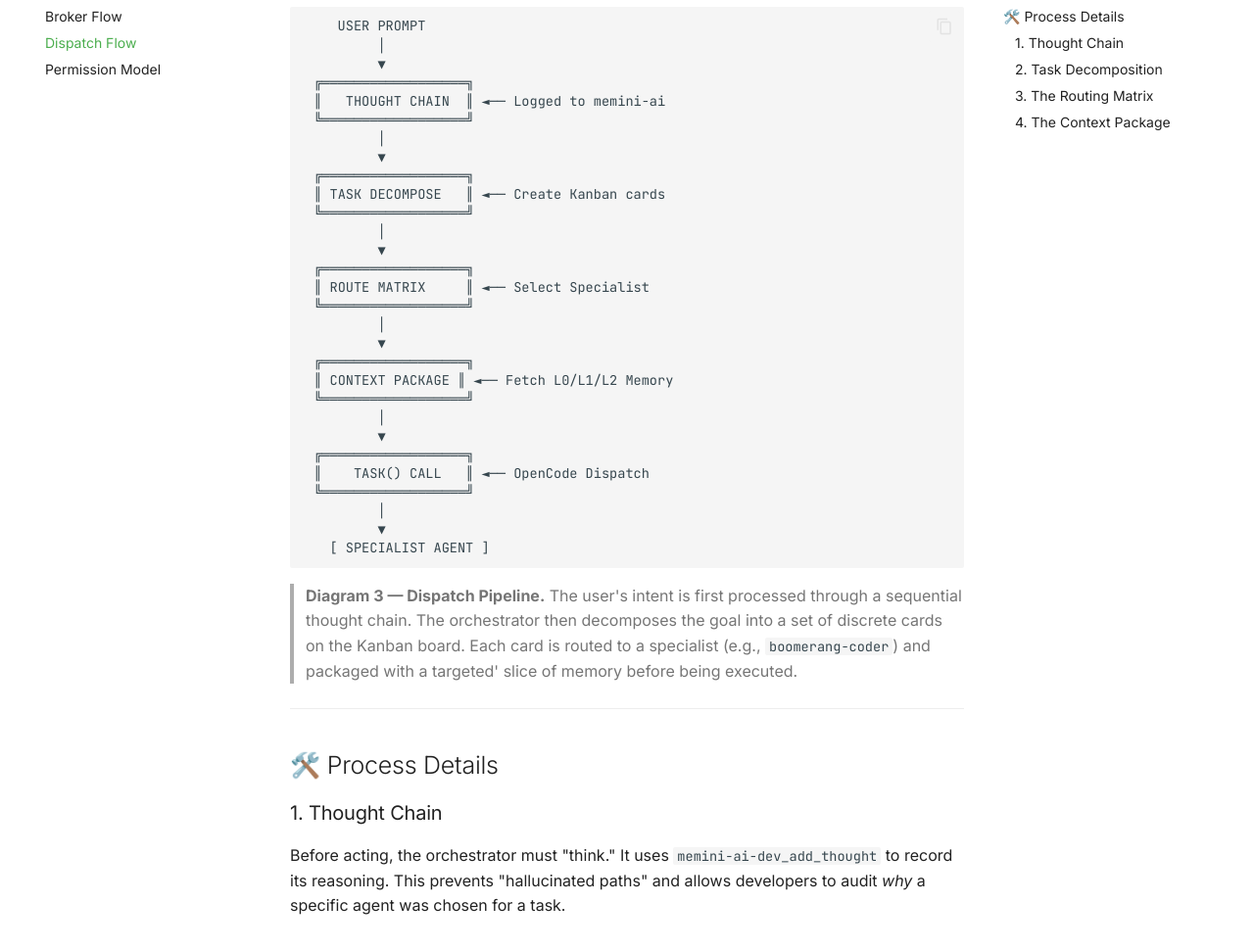
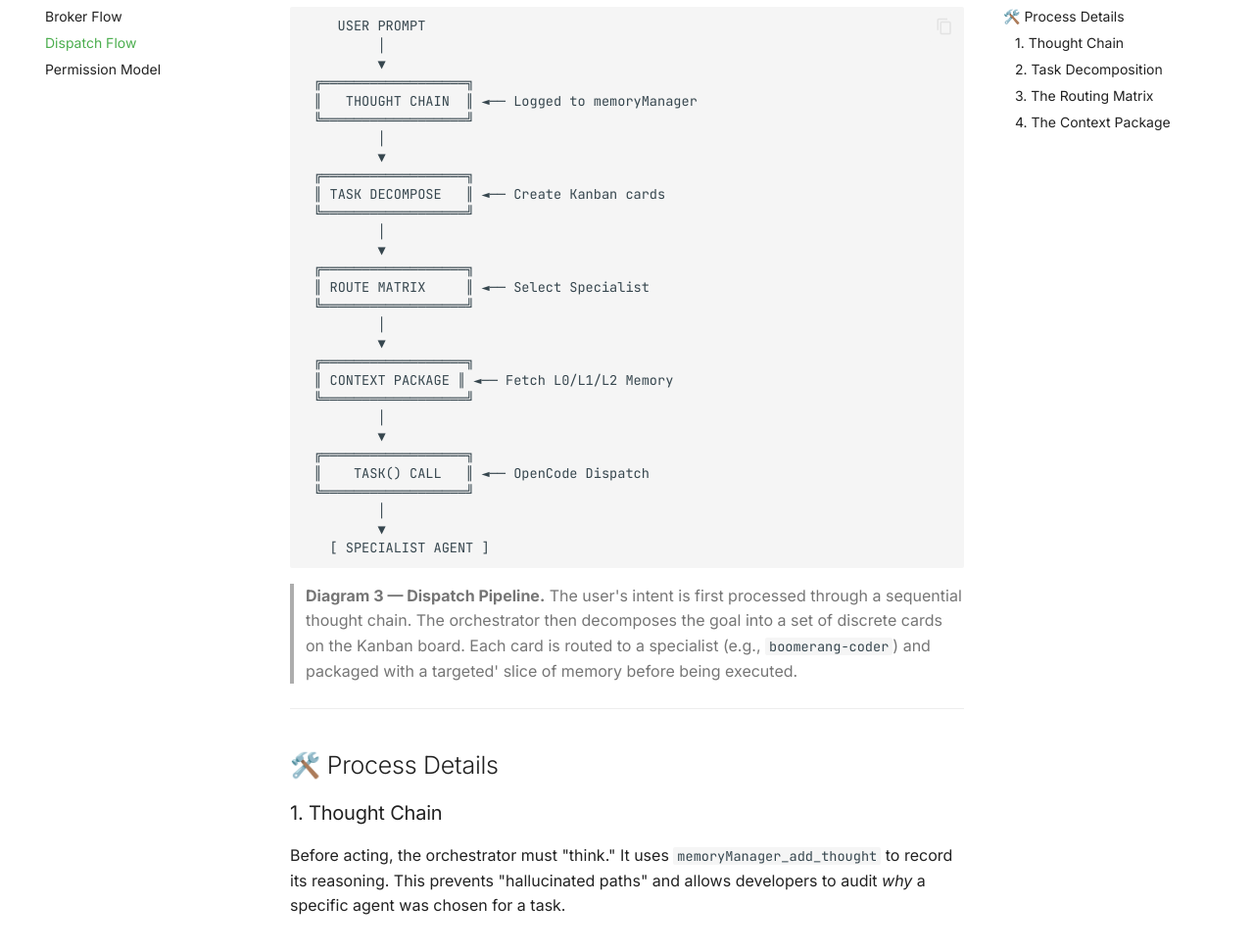
Before and after one commit to Veedubin/neuralgentics, an MkDocs documentation site: the page built from docs/architecture/dispatch-flow.md, in a window 1280 px wide and 1400 px high, scrolled down 264 px. Shown: the part 166-1137 px from the top of the window at 98% size. Built offline with MkDocs 1.6.1 and Material for MkDocs 9.7.7, drawn with Linux system fonts in a browser that asks for light colours; comment, search, counter and statistics services are not loaded; some of the changed text lies outside the part shown.

Commit message:
refactor: rename memini-ai -> memoryManager in docs and tests - Refs: T-076
Pass 8: Public docs (index, dispatch-flow, permission-model, docs-site-architecture)
and the e2e smoke test plan updated. mkdocs build --strict passes with no
new errors.

```diff
--- a/docs/architecture/dispatch-flow.md
+++ b/docs/architecture/dispatch-flow.md
@@ -11,7 +11,7 @@ Neuralgentics does not use simple linear prompts. It uses a **decompositional pi
          │
          ▼
  ╔══════════════════╗
- ║   THOUGHT CHAIN  ║ ◄── Logged to memini-ai
+ ║   THOUGHT CHAIN  ║ ◄── Logged to memoryManager
  ╚══════════════════╝
          │
          ▼
@@ -44,7 +44,7 @@ Neuralgentics does not use simple linear prompts. It uses a **decompositional pi
 ## 🛠️ Process Details
 
 ### 1. Thought Chain
-Before acting, the orchestrator must "think." It uses `memini-ai-dev_add_thought` to record its reasoning. This prevents "hallucinated paths" and allows developers to audit *why* a specific agent was chosen for a task.
+Before acting, the orchestrator must "think." It uses `memoryManager_add_thought` to record its reasoning. This prevents "hallucinated paths" and allows developers to audit *why* a specific agent was chosen for a task.
 
 ### 2. Task Decomposition
 The orchestrator transforms a prompt into a list of tasks in `TASKS.md`.
@@ -61,6 +61,6 @@ The routing matrix is a hard-coded rule set that prevents agent misuse. For exam
 ### 4. The Context Package
 To stay token-efficient, the orchestrator does not send a dump of all project files. It constructs a **Context Package** containing:
 - The specific User Request.
-- Relevant file snippets via `memini-ai-dev_search_project`.
+- Relevant file snippets via `memoryManager_search_project`.
 - Previous decisions from L1 memory.
 - Defined boundaries (what is IN vs OUT of scope).
```
Also changed, not shown: docs/architecture/permission-model.md (+2 -2 lines), docs/design/docs-site-architecture.md (+1 -1 lines), docs/index.md (+1 -1 lines), 1 other file.
